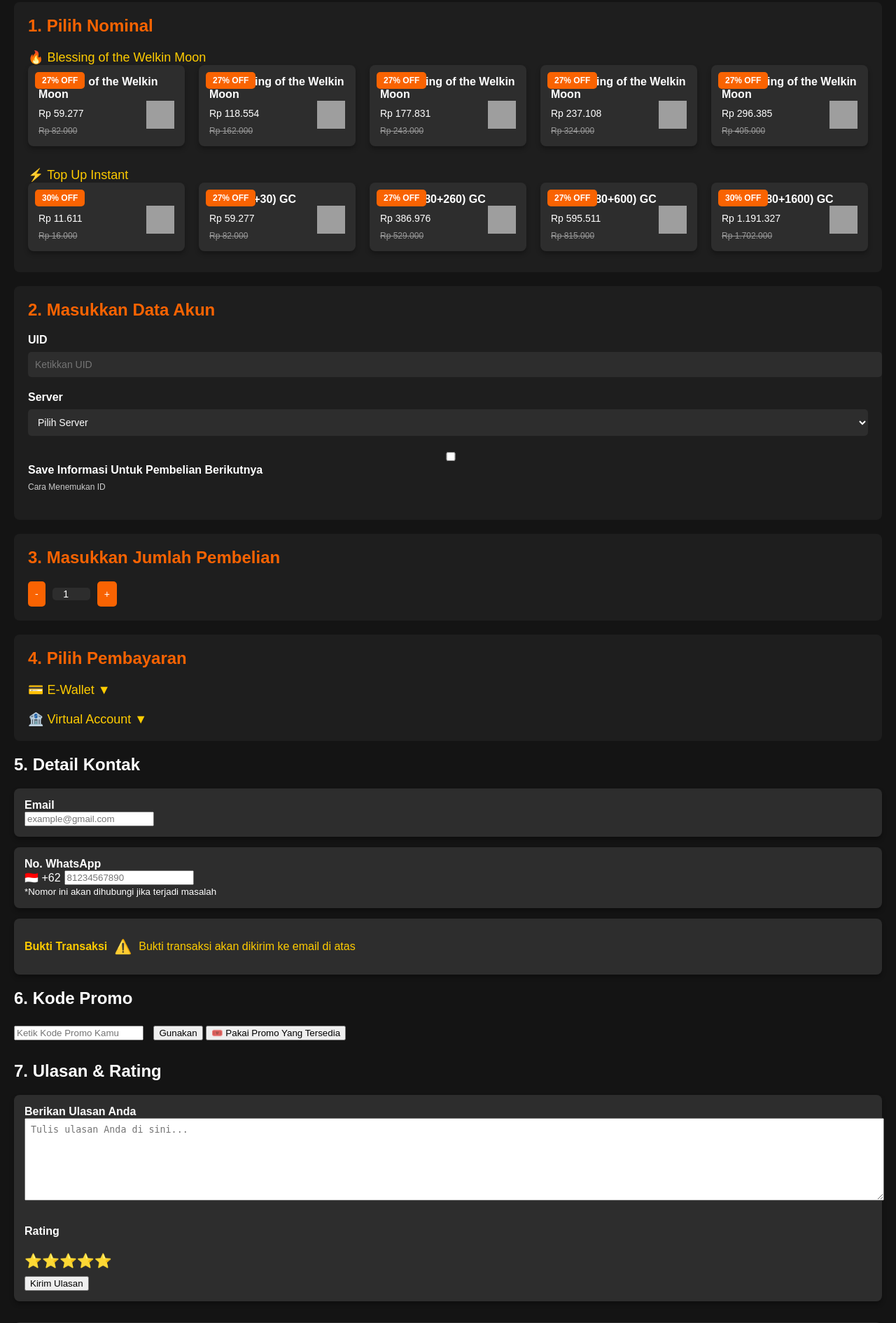
After one commit to Alwee13/Projek_PTI, a PHP site: page /valo.html in a window 1280 px wide. The commit adds this page. Shown: the part 2585-4476 px from the top of the page at 70% size. Run offline with PHP 8.4, Linux system fonts and the light colour scheme; grey boxes are pictures that could not be loaded.

Commit message:
menambahkan card untuk game populer

```diff
--- /dev/null
+++ b/valo.html
@@ -0,0 +1,485 @@
+<!DOCTYPE html>
+<html lang="en">
+<head>
+    <meta charset="UTF-8">
+    <meta name="viewport" content="width=device-width, initial-scale=1.0">
+    <title>Pilih Nominal</title>
+    <style>
+        body {
+            margin: 0;
+            font-family: Arial, sans-serif;
+            background-color: #141414;
+            color: #fff;
+        }
+
+        .container {
+            padding: 20px;
+        }
+
+        .section {
+            background-color: #1e1e1e;
+            padding: 20px;
+            border-radius: 8px;
+            margin-bottom: 20px;
+        }
+
+        .section h2 {
+            margin: 0 0 20px;
+            color: #f96302;
+        }
+
+        .grid {
+            display: grid;
+            grid-template-columns: repeat(auto-fit, minmax(200px, 1fr));
+            gap: 20px;
+        }
+
+        .card {
+            background-color: #2d2d2d;
+            padding: 15px;
+            border-radius: 8px;
+            position: relative;
+            box-shadow: 0 4px 6px rgba(0, 0, 0, 0.3);
+        }
+
+        .card img {
+            width: 40px;
+            height: 40px;
+            float: right;
+        }
+
+        .card h3 {
+            margin: 0;
+            font-size: 16px;
+        }
+
+        .card .price {
+            font-size: 14px;
+            margin: 10px 0;
+        }
+
+        .card .discount {
+            position: absolute;
+            top: 10px;
+            left: 10px;
+            background-color: #f96302;
+            color: #fff;
+            padding: 5px 10px;
+            border-radius: 5px;
+            font-size: 12px;
+            font-weight: bold;
+        }
+
+        .card .original-price {
+            text-decoration: line-through;
+            color: #999;
+            font-size: 12px;
+        }
+
+        .category {
+            margin-top: 30px;
+            font-size: 18px;
+            color: #ffcc00;
+        }
+
+        .form-group {
+            margin-bottom: 20px;
+        }
+
+        .form-group label {
+            display: block;
+            margin-bottom: 8px;
+            font-weight: bold;
+        }
+
+        .form-group input, .form-group select {
+            width: 100%;
+            padding: 10px;
+            border: none;
+            border-radius: 5px;
+            background-color: #2d2d2d;
+            color: #fff;
+            font-size: 14px;
+        }
+
+        .form-group .info {
+            font-size: 12px;
+            color: #ccc;
+            margin-top: 5px;
+        }
+
+        .quantity-controls {
+            display: flex;
+            align-items: center;
+        }
+
+        .quantity-controls button {
+            background-color: #f96302;
+            color: #fff;
+            border: none;
+            border-radius: 5px;
+            padding: 10px;
+            font-size: 14px;
+            cursor: pointer;
+        }
+
+        .quantity-controls input {
+            text-align: center;
+            width: 50px;
+            margin: 0 10px;
+            border: none;
+            border-radius: 5px;
+            background-color: #2d2d2d;
+            color: #fff;
+            font-size: 14px;
+        }
+
+        .quantity-controls button:disabled {
+            background-color: #555;
+            cursor: not-allowed;
+        }
+
+        .category {
+        margin-top: 20px;
+        font-size: 18px;
+        color: #ffcc00;
+        cursor: pointer;
+    }
+
+    .dropdown-content {
+        margin-top: 10px;
+        display: none;
+    }
+
+    .info {
+        font-size: 12px;
+        color: #ccc;
+    }
+
+    .card {
+        background-color: #2d2d2d;
+        padding: 15px;
+        border-radius: 8px;
+        box-shadow: 0 4px 6px rgba(0, 0, 0, 0.3);
+        margin-bottom: 10px;
+    }
+
+    .contact-details .card {
+        margin-bottom: 15px;
+    }
+
+    .whatsapp-input {
+        display: flex;
+        align-items: center;
+    }
+
+    .whatsapp-input span {
+        margin-right: 5px;
+    }
+
+    .promo-code {
+        margin-top: 20px;
+    }
+
+    .promo-code input {
+        margin-right: 10px;
+    }
+
+    .promo-code button {
+        margin-top: 5px;
+    }
+
+    .alert {
+        display: flex;
+        align-items: center;
+        gap: 10px;
+        color: #ffcc00;
+    }
+
+    .alert-icon {
+        font-size: 20px;
+    }
+
+    .review-section {
+        margin-top: 30px;
+    }
+
+    .review-section .card {
+        margin-bottom: 15px;
+    }
+
+    .review-section textarea {
+        width: 100%;
+        height: 100px;
+        margin-bottom: 10px;
+        padding: 8px;
+    }
+
+    .rating {
+        font-size: 20px;
+        margin-bottom: 10px;
+    }
+
+    .purchase-details {
+        position: sticky;
+        top: 20px;
+        background: #2d2d2d;
+        padding: 15px;
+        border-radius: 8px;
+        margin-top: 30px;
+        box-shadow: 0 4px 6px rgba(0, 0, 0, 0.3);
+    }
+
+    </style>
+</head>
+<body>
+    <div class="container">
+        <div class="relative"><img alt="Genshin Impact" fetchpriority="high" width="1280" height="1280" decoding="async" data-nimg="1" class="min-h-56 w-full bg-muted object-cover object-center lg:object-contain" srcset="/_next/image?url=https%3A%2F%2Fcdn.bangjeff.com%2F8a87323a-03a5-41d1-a18c-4c1d6184da1c.webp&amp;w=1920&amp;q=100 1x, /_next/image?url=https%3A%2F%2Fcdn.bangjeff.com%2F8a87323a-03a5-41d1-a18c-4c1d6184da1c.webp&amp;w=3840&amp;q=100 2x" src="/_next/image?url=https%3A%2F%2Fcdn.bangjeff.com%2F8a87323a-03a5-41d1-a18c-4c1d6184da1c.webp&amp;w=3840&amp;q=100" style="color: transparent;"></div>
+        <img alt="Genshin Impact" fetchpriority="high" width="1280" height="1280" decoding="async" data-nimg="1" class="min-h-56 w-full bg-muted object-cover object-center lg:object-contain" srcset="/_next/image?url=https%3A%2F%2Fcdn.bangjeff.com%2F8a87323a-03a5-41d1-a18c-4c1d6184da1c.webp&amp;w=1920&amp;q=100 1x, /_next/image?url=https%3A%2F%2Fcdn.bangjeff.com%2F8a87323a-03a5-41d1-a18c-4c1d6184da1c.webp&amp;w=3840&amp;q=100 2x" src="/_next/image?url=https%3A%2F%2Fcdn.bangjeff.com%2F8a87323a-03a5-41d1-a18c-4c1d6184da1c.webp&amp;w=3840&amp;q=100" style="color: transparent;">
+        <div class="section">
+            <h2>1. Pilih Nominal</h2>
+
+            <div class="category">🔥 Blessing of the Welkin Moon</div>
+            <div class="grid">
+                <div class="card">
+                    <div class="discount">27% OFF</div>
+                    <h3>Blessing of the Welkin Moon</h3>
+                    <img src="./welkin.webp" alt="Item Icon">
+                    <div class="price">Rp 59.277</div>
+                    <div class="original-price">Rp 82.000</div>
+                </div>
+                <div class="card">
+                    <div class="discount">27% OFF</div>
+                    <h3>2x Blessing of the Welkin Moon</h3>
+                    <img src="./welkin.webp" alt="Item Icon">
+                    <div class="price">Rp 118.554</div>
+                    <div class="original-price">Rp 162.000</div>
+                </div>
+                <div class="card">
+                    <div class="discount">27% OFF</div>
+                    <h3>3x Blessing of the Welkin Moon</h3>
+                    <img src="./welkin.webp" alt="Item Icon">
+                    <div class="price">Rp 177.831</div>
+                    <div class="original-price">Rp 243.000</div>
+                </div>
+                <div class="card">
+                    <div class="discount">27% OFF</div>
+                    <h3>4x Blessing of the Welkin Moon</h3>
+                    <img src="./welkin.webp" alt="Item Icon">
+                    <div class="price">Rp 237.108</div>
+                    <div class="original-price">Rp 324.000</div>
+                </div>
+                <div class="card">
+                    <div class="discount">27% OFF</div>
+                    <h3>5x Blessing of the Welkin Moon</h3>
+                    <img src="./welkin.webp" alt="Item Icon">
+                    <div class="price">Rp 296.385</div>
+                    <div class="original-price">Rp 405.000</div>
+                </div>
+            </div>
+
+            <div class="category">⚡ Top Up Instant</div>
+            <div class="grid">
+                <div class="card">
+                    <div class="discount">30% OFF</div>
+                    <h3>60 GC</h3>
+                    <img src="./Item_Genesis_Crystal.webp" alt="Item Icon">
+                    <div class="price">Rp 11.611</div>
+                    <div class="original-price">Rp 16.000</div>
+                </div>
+                <div class="card">
+                    <div class="discount">27% OFF</div>
+                    <h3>330 (300+30) GC</h3>
+                    <img src="./Item_Genesis_Crystal.webp" alt="Item Icon">
+                    <div class="price">Rp 59.277</div>
+                    <div class="original-price">Rp 82.000</div>
+                </div>
+                <div class="card">
+                    <div class="discount">27% OFF</div>
+                    <h3>2240 (1980+260) GC</h3>
+                    <img src="./Item_Genesis_Crystal.webp" alt="Item Icon">
+                    <div class="price">Rp 386.976</div>
+                    <div class="original-price">Rp 529.000</div>
+                </div>
+                <div class="card">
+                    <div class="discount">27% OFF</div>
+                    <h3>3880 (3280+600) GC</h3>
+                    <img src="./Item_Genesis_Crystal.webp" alt="Item Icon">
+                    <div class="price">Rp 595.511</div>
+                    <div class="original-price">Rp 815.000</div>
+                </div>
+                <div class="card">
+                    <div class="discount">30% OFF</div>
+                    <h3>8080 (6480+1600) GC</h3>
+                    <img src="./Item_Genesis_Crystal.webp" alt="Item Icon">
+                    <div class="price">Rp 1.191.327</div>
+                    <div class="original-price">Rp 1.702.000</div>
+                </div>
+            </div>
+        </div>
+
+        <div class="section">
+            <h2>2. Masukkan Data Akun</h2>
+            <div class="form-group">
+                <label for="uid">UID</label>
+                <input type="text" id="uid" placeholder="Ketikkan UID">
+            </div>
+            <div class="form-group">
+                <label for="server">Server</label>
+                <select id="server">
+                    <option value="">Pilih Server</option>
+                    <option value="asia">Asia</option>
+                    <option value="europe">Europe</option>
+                    <option value="america">America</option>
+                </select>
+            </div>
+            <div class="form-group">
+                <input type="checkbox" id="save-info">
+                <label for="save-info">Save Informasi Untuk Pembelian Berikutnya</label>
+                <div class="info">Cara Menemukan ID</div>
+            </div>
+        </div>
+
+        <div class="section">
+            <h2>3. Masukkan Jumlah Pembelian</h2>
+            <div class="quantity-controls">
+                <button id="decrease">-</button>
+                <input type="number" id="quantity" value="1" min="1">
+                <button id="increase">+</button>
+            </div>
+        </div>
+
+        <div class="section">
+            <h2>4. Pilih Pembayaran</h2>
+
+            <div class="category" onclick="toggleDropdown('ewallet')">💳 E-Wallet ▼</div>
+            <div id="ewallet" class="dropdown-content" style="display: none;">
+                <div class="grid">
+                    <div class="card">
+                        <h3>OVO</h3>
+                        <img src="./Item_Genesis_Crystal.webp" alt="Item Icon">
+                        <div class="price">Rp 60.107</div>
+                        <div class="info">Biaya Layanan 1.4%</div>
+                    </div>
+                    <div class="card">
+                        <h3>GoPay</h3>
+                        <div class="price">Rp 60.522</div>
+                        <div class="info">Biaya Layanan +2%</div>
+                    </div>
+                    <div class="card">
+                        <h3>ShopeePay</h3>
+                        <div class="price">Rp 60.582</div>
+                        <div class="info">Biaya Layanan +2.2%</div>
+                    </div>
+                    <div class="card">
+                        <h3>DANA</h3>
+                        <div class="price">Rp 59.947</div>
+                        <div class="info">Biaya Layanan +1%</div>
+                    </div>
+                </div>
+            </div>
+
+            <div class="category" onclick="toggleDropdown('virtual')">🏦 Virtual Account ▼</div>
+            <div id="virtual" class="dropdown-content" style="display: none;">
+                <div class="grid">
+                    <div class="card">
+                        <h3>BNI</h3>
+                        <div class="price">Rp 61.077</div>
+                        <div class="info">Biaya Layanan +1800</div>
+                    </div>
+                    <div class="card">
+                        <h3>Mandiri</h3>
+                        <div class="price">Rp 63.177</div>
+                        <div class="info">Biaya Layanan +2400</div>
+                    </div>
+                    <div class="card">
+                        <h3>BRI</h3>
+                        <div class="price">Rp 60.977</div>
+                        <div class="info">Biaya Layanan +1700</div>
+                    </div>
+                    <div class="card">
+                        <h3>Maybank</h3>
+                        <div class="price">Rp 60.877</div>
+                        <div class="info">Biaya Layanan +1600</div>
+                    </div>
+                </div>
+            </div>
+        </div>
+
+        <h2>5. Detail Kontak</h2>
+        <div class="contact-details">
+            <div class="card">
+                <h3>Email</h3>
+                <input type="email" placeholder="example@gmail.com" />
+            </div>
+            <div class="card">
+                <h3>No. WhatsApp</h3>
+                <div class="whatsapp-input">
+                    <span>🇮🇩 +62</span>
+                    <input type="text" placeholder="81234567890" />
+                </div>
+                <small>*Nomor ini akan dihubungi jika terjadi masalah</small>
+            </div>
+            <div class="card alert">
+                <h3>Bukti Transaksi</h3>
+                <div class="alert-icon">⚠️</div>
+                <p>Bukti transaksi akan dikirim ke email di atas</p>
+            </div>
+        </div>
+
+        <h2>6. Kode Promo</h2>
+        <div class="promo-code">
+            <input type="text" placeholder="Ketik Kode Promo Kamu" />
+            <button>Gunakan</button>
+            <button class="available-promo">🎟️ Pakai Promo Yang Tersedia</button>
+        </div>
+
+        <div class="review-section">
+            <h2>7. Ulasan & Rating</h2>
+            <div class="card">
+                <h3>Berikan Ulasan Anda</h3>
+                <textarea placeholder="Tulis ulasan Anda di sini..."></textarea>
+                <h4>Rating</h4>
+                <div class="rating">
+                    ⭐⭐⭐⭐⭐
+                </div>
+                <button>Kirim Ulasan</button>
+            </div>
+        </div>
+
+        <div class="purchase-details">
+            <h3>🛒 Detail Pembelian</h3>
+            <p>Produk: Paket A</p>
+            <p>Harga: Rp 100.000</p>
+            <p>Biaya Layanan: Rp 2.000</p>
+            <hr>
+            <p><strong>Total: Rp 102.000</strong></p>
+        </div>
+    </div>
+
+    </div>
+
+    <script>
+        const decreaseButton = document.getElementById('decrease');
+        const increaseButton = document.getElementById('increase');
+        const quantityInput = document.getElementById('quantity');
+
+        decreaseButton.addEventListener('click', () => {
+            const currentValue = parseInt(quantityInput.value);
+            if (currentValue > 1) {
+                quantityInput.value = currentValue - 1;
+            }
+        });
+
+        increaseButton.addEventListener('click', () => {
+            const currentValue = parseInt(quantityInput.value);
+            quantityInput.value = currentValue + 1;
+        });
+
+        function toggleDropdown(id) {
+        const dropdown = document.getElementById(id);
+        dropdown.style.display = dropdown.style.display === 'none' ? 'block' : 'none';
+        }
+    </script>
+</body>
+</html>
```
Also changed, not shown: css/styles.css (+23 -11 lines), index.html (+140 -14 lines), assets/product/hsr.jpg (added), assets/product/hsr1.png (added), assets/product/logo-ml.png (added), assets/product/ml.jpg, assets/product/ml3.jpg (added).
